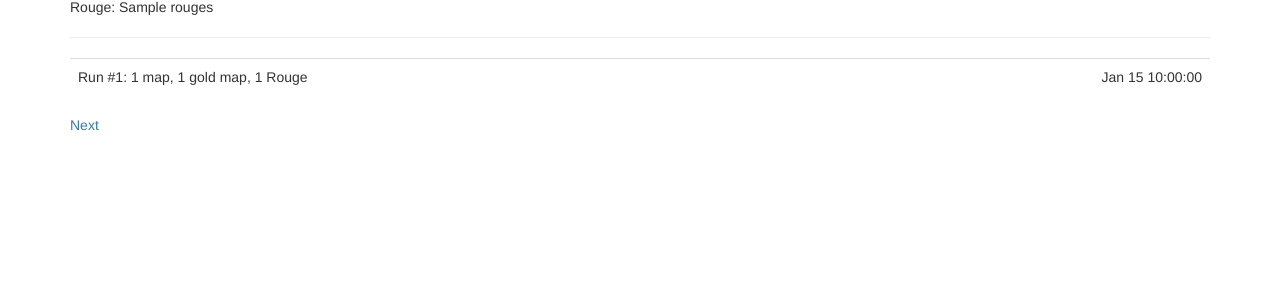
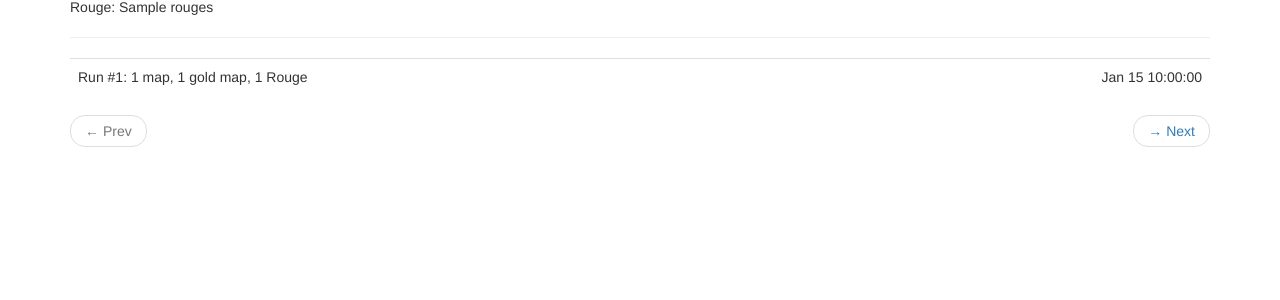
Before and after one commit to mingzhaya/log-rs-2-, a Flask app: template app/templates/user.html in a window 1280 px wide. Shown: the part 215-515 px from the top of the page. Run offline with Flask 2, Linux system fonts and the light colour scheme; tables that the repository leaves empty hold one stand-in row (values such as "Sample post"); the template is opened without the code that fills it: values that come from a table or form of the project are taken from there, most other values are stand-ins (such as "Sample title", 1, 10 or a date in 2020); some libraries are stand-ins or nearby versions.

Commit message:
Add pagination and fix basic templating issues

```diff
--- a/app/routes.py
+++ b/app/routes.py
@@ -51,13 +51,20 @@ def entry():
             db.session.add(md)
             db.session.commit()
             return redirect(url_for('entry'))
-    return render_template('index.html', mapdrops=mapdrops, form=form)
+    return render_template('entry.html', title='Entry', mapdrops=mapdrops, form=form)
 
 @app.route('/explore')
 @login_required
 def explore():
     page = request.args.get('page', 1, type=int)
-    return render_template('index.html', title='Exploration')
+    mapdrops = MapDrop.query.order_by(MapDrop.time.desc()).paginate(page, app.config['MAPDROPS_PER_PAGE'], False)
+    next_url = prev_url = None
+    if mapdrops.has_next:
+        next_url = url_for('explore', page=mapdrops.next_num)
+    if mapdrops.has_prev:
+        prev_url = url_for('explore', page=mapdrops.prev_num)
+    return render_template('entry.html', title='Explore', user_unknown=True, mapdrops=mapdrops.items,
+                            next_url=next_url, prev_url=prev_url)
 
 @app.route('/login', methods=['GET', 'POST'])
 def login():
@@ -98,7 +105,7 @@ def user(username):
         next_url = url_for('user', username=user.username, page=mapdrops.next_num)
     if mapdrops.has_prev:
         prev_url = url_for('user', username=user.username, page=mapdrops.prev_num)
-    return render_template('user.html', user=user, maps=maps, gold_maps=gold_maps, rouges=rouges,
+    return render_template('user.html', title='Profile', user=user, maps=maps, gold_maps=gold_maps, rouges=rouges,
                             mapdrops=mapdrops.items, next_url=next_url, prev_url=prev_url)
 
 @app.before_request
--- a/app/templates/_mapdrop.html
+++ b/app/templates/_mapdrop.html
@@ -1,7 +1,7 @@
 <table class="table table-hover">
     <tr>
         <td>
-            {% if show_name %}
+            {% if user_unknown %}
             <a href="{{ url_for('user', username=mapdrop.player.username) }}">
                 {{ mapdrop.player.username }}
             </a>
--- a/app/templates/base.html
+++ b/app/templates/base.html
@@ -1,7 +1,8 @@
 {% extends 'bootstrap/base.html' %}
 
 {% block title %}
-        RS
+    RS
+    {% if title %} - {{ title }}{% endif %}
 {% endblock %}
 
 {% block navbar %}
--- a/app/templates/user.html
+++ b/app/templates/user.html
@@ -14,10 +14,20 @@
     {% for mapdrop in mapdrops %}
         {% include "_mapdrop.html" %}
     {% endfor %}
-    {% if prev_url %}
-    <a href="{{ prev_url }}">Prev</a>
-    {% endif %}
-    {% if next_url %}
-    <a href="{{ next_url }}">Next</a>
+    {% if prev_url or next_url %}
+    <nav aria-label="...">
+        <ul class="pager">
+            <li class="previous{% if not prev_url %} disabled{% endif %}">
+                <a href="{{ prev_url or '#' }}">
+                    <span aria-hidden="true">&larr;</span> Prev
+                </a>
+            </li>
+            <li class="next{% if not next_url %} disabled{% endif %}">
+                <a href="{{ next_url or '#' }}">
+                    <span aria-hidden="true">&rarr;</span> Next
+                </a>
+            </li>
+        </ul>
+    </nav>
     {% endif %}
 {% endblock %}
```
Also changed, not shown: app/templates/entry.html (+19 -1 lines), app.db.
